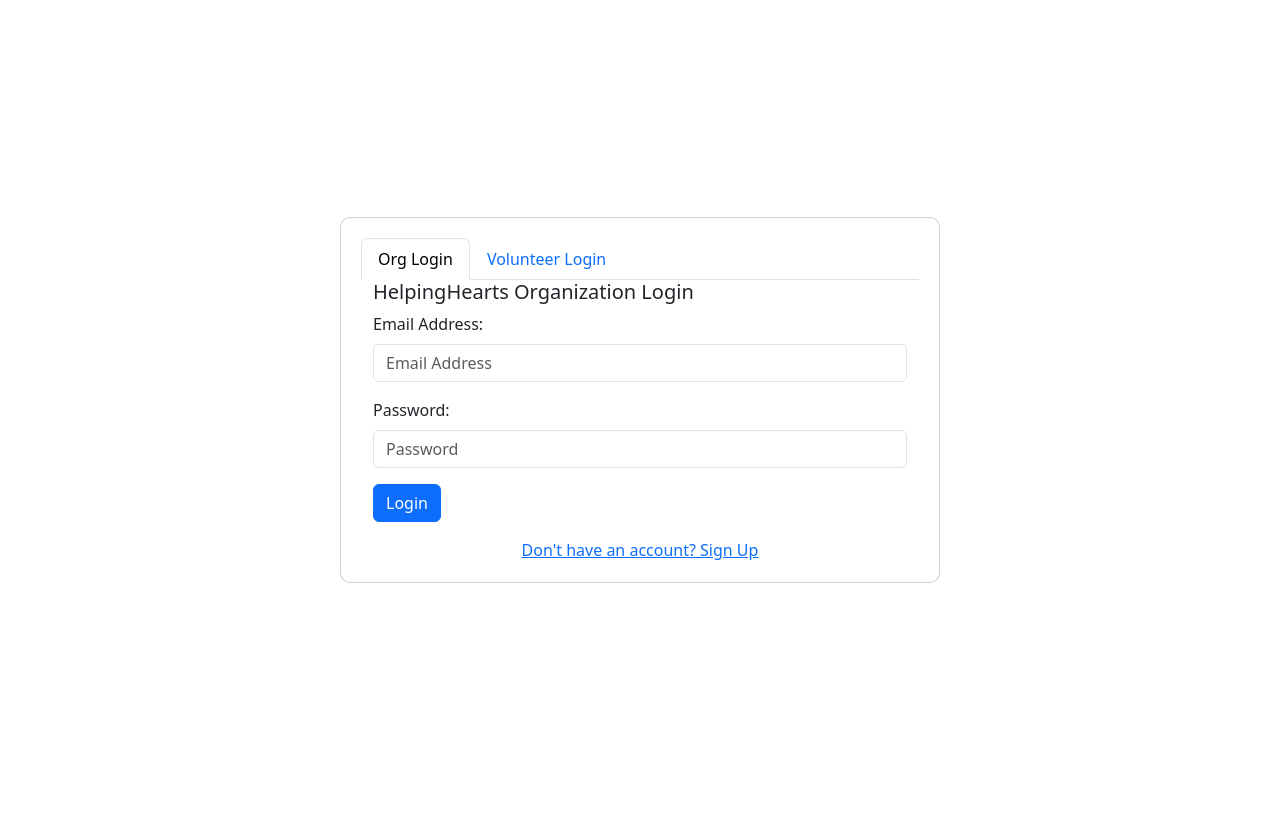
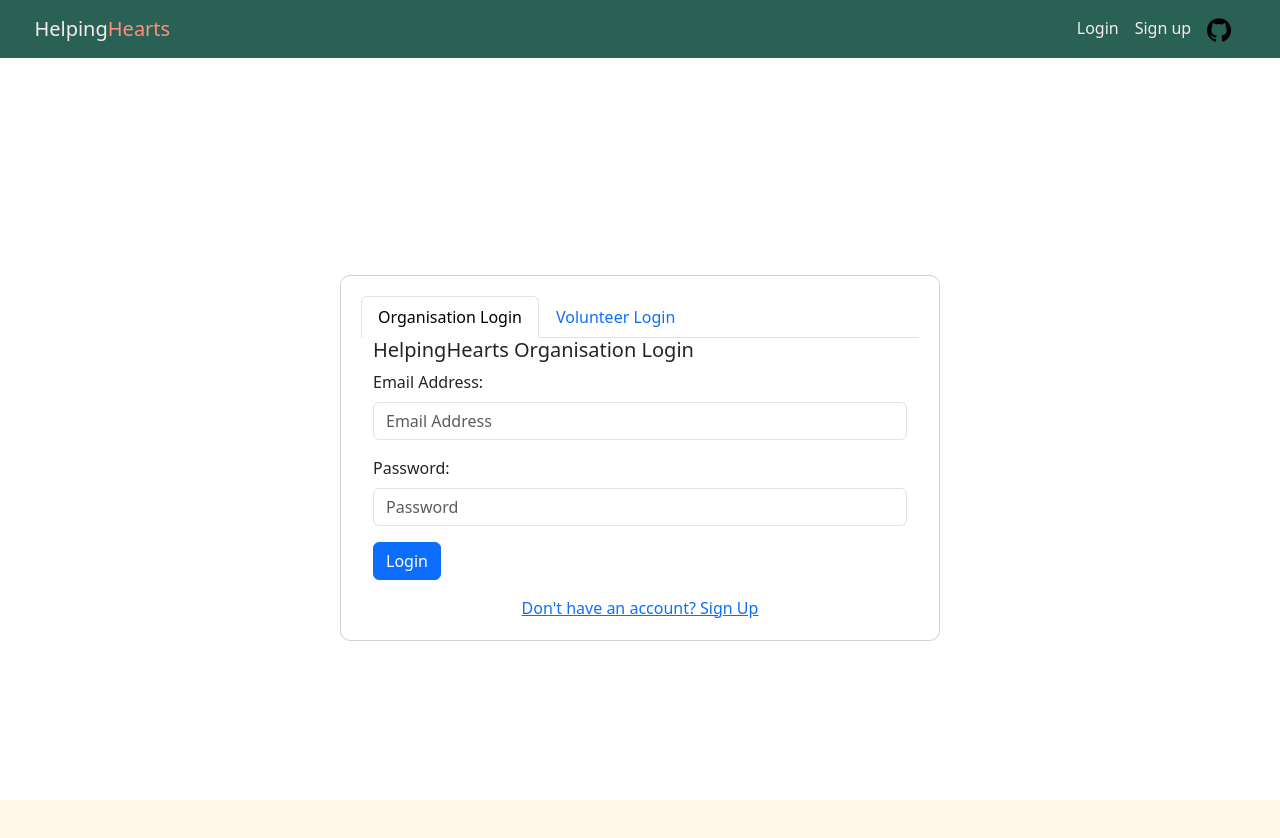
Before and after one commit to Shskjssk10/BED2024Apr_P02_T3, a website: page public/html/login.html in a window 1280 px wide. Before the commit the page ends 800 px from the top, so only its background shows below. Drawn offline with nearby package versions, Linux system fonts and the light colour scheme.

Commit message:
Add navbar html and link to overlord css

```diff
--- a/public/html/login.html
+++ b/public/html/login.html
@@ -3,7 +3,7 @@
   <head>
     <meta charset="utf-8" />
     <meta name="viewport" content="width=device-width, initial-scale=1" />
-    <title>Bootstrap demo</title>
+    <title>HelpingHearts Login</title>
     <link
       href="https://cdn.jsdelivr.net/npm/bootstrap@5.3.3/dist/css/bootstrap.min.css"
       rel="stylesheet"
@@ -11,14 +11,51 @@
       crossorigin="anonymous"
     />
     <link rel="stylesheet" href="../styles/login.css" />
+    <link rel="stylesheet" href="../styles/overlord.css">
   </head>
   <body>
+    <header>
+      <nav class="navbar navbar-light navbar-expand-sm custom-navbar">
+        <div class="container-fluid">
+          <a href="#" class="navbar-brand mb-0 h1"
+            ><span style="color: #f6ecec">Helping</span
+            ><span style="color: #ff8f80">Hearts</span></a
+          >
+          <button
+            class="navbar-toggler"
+            type="button"
+            data-bs-toggle="collapse"
+            data-bs-target="#navbarNav"
+            aria-controls="navbarNav"
+            aria-expanded="false"
+            aria-label="Toggle navigation"
+          >
+            <span class="navbar-toggler-icon"></span>
+          </button>
+          <div class="collapse navbar-collapse" id="navbarNav">
+            <ul class="navbar-nav ms-auto">
+              <li class="nav-item">
+                <a href="#" class="nav-link">Login</a>
+              </li>
+              <li class="nav-item">
+                <a href="#" class="nav-link">Sign up</a>
+              </li>
+              <li class="nav-item">
+                <a href="#" class="nav-link"
+                  ><img src="../images/github-icon.png" alt="GitHub icon"
+                /></a>
+              </li>
+            </ul>
+          </div>
+        </div>
+      </nav>
+    </header>
     <div class="bg">
       <div class="card">
         <ul class="nav nav-tabs">
           <li class="nav-item">
             <a class="nav-link active" data-bs-toggle="tab" href="#orgLogin"
-              >Org Login</a
+              >Organisation Login</a
             >
           </li>
           <li class="nav-item">
@@ -29,7 +66,7 @@
         </ul>
         <div class="tab-content">
           <div class="tab-pane container active" id="orgLogin">
-            <h5 class="card-title">HelpingHearts Organization Login</h5>
+            <h5 class="card-title">HelpingHearts Organisation Login</h5>
             <form>
               <div class="mb-3">
                 <label for="orgEmail" class="form-label">Email Address:</label>
```
